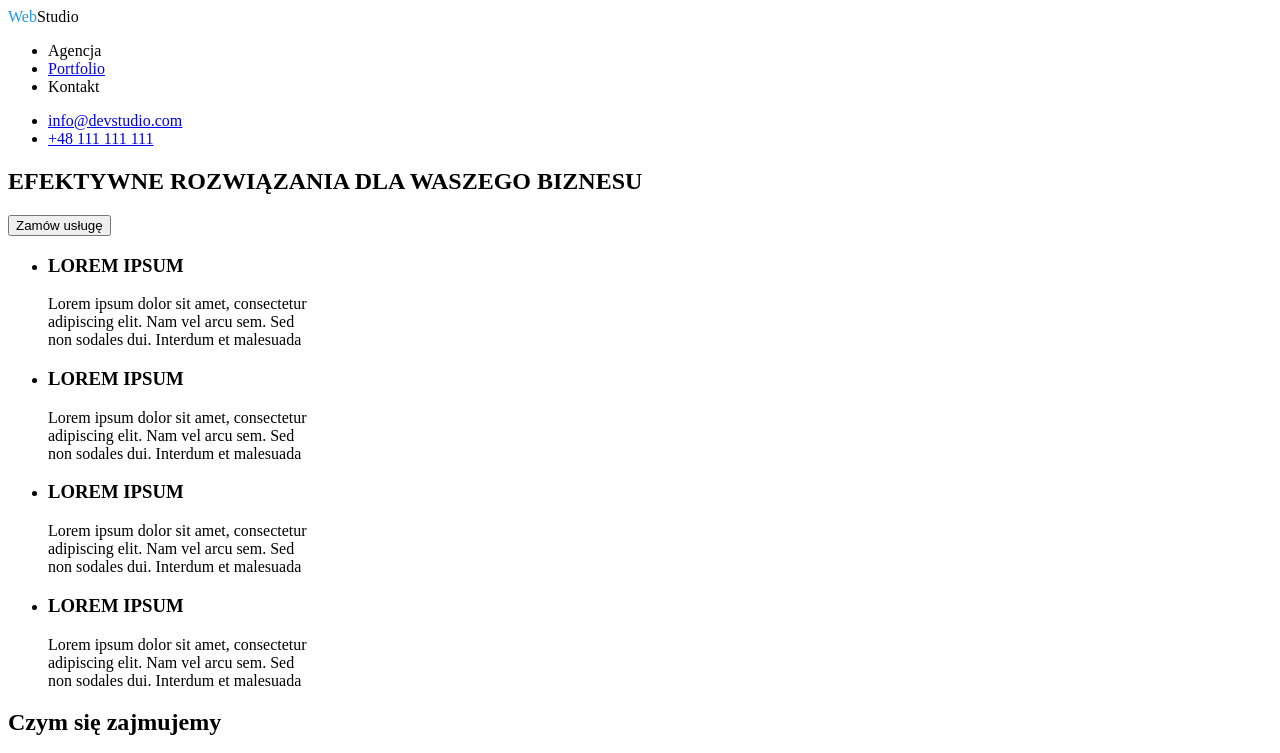
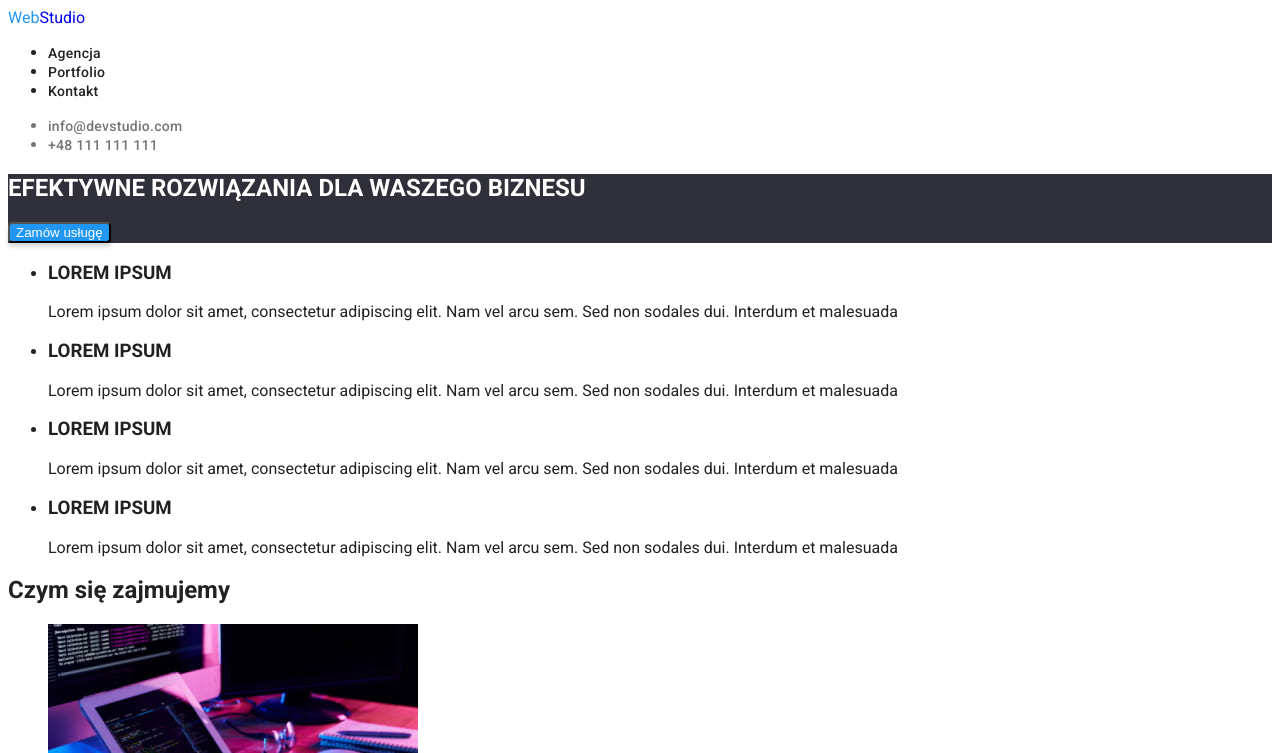
Before and after one commit to Krzysztof-Wieliczko/goit-markup-hw-02, a plain HTML site: page index.html in a window 1280 px wide. Shown: the top 753 px of the page. Drawn offline with Linux system fonts and the light colour scheme; files that its build step writes are made by us from their sources.

Commit message:
s
Update C2-C10

```diff
--- a/css/style.css
+++ b/css/style.css
@@ -1,2 +1,91 @@
-font-family: "Raleway", sans-serif;
-font-family: "Roboto", sans-serif;
+/* Colors
+Background */
+
+.background-menu-color {
+  background-color: #ffffff;
+}
+
+.background-table-color {
+  background-color: #2f303a;
+}
+
+.background-main-color {
+  background-color: #e5e5e5;
+}
+
+.background-team-color {
+  background-color: #f5f4fa;
+}
+
+/* Text color */
+
+#text-color-white {
+  color: #ffffff;
+}
+
+#text-color-black {
+  color: #212121;
+}
+
+#text-color-web {
+  color: #2196f3;
+}
+
+#text-color-header-contact {
+  color: #757575;
+}
+
+/* Global */
+header nav a:any-link {
+  text-decoration: none;
+  color: #212121;
+}
+
+header div a:any-link {
+  text-decoration: none;
+  color: #757575;
+}
+
+footer a:any-link {
+  text-decoration: none;
+  color: rgba(255, 255, 255, 0.6);
+}
+
+body {
+  font-family: "Raleway", sans-serif;
+  font-family: "Roboto", sans-serif;
+  color: #212121;
+}
+
+/* Index.html
+Agencja - Portfolio - Kontakty - Phone Number - Mail */
+.link-type-subpage {
+  font-weight: 500;
+  font-size: 14px;
+  line-height: 16px;
+  letter-spacing: 0.02em;
+}
+
+.link-type-subpage:focus,
+.link-type-subpage:hover {
+  color: #2196f3;
+  cursor: pointer;
+}
+
+.buttom-type-order {
+  background: #2196f3;
+  box-shadow: 0px 4px 4px rgba(0, 0, 0, 0.15);
+  border-radius: 4px;
+  color: #ffffff;
+}
+
+/* Portfolio */
+/* Buttons to filtr projects and order */
+.button-type-filtr:focus,
+.button-type-filtr:hover {
+  box-shadow: 0px 3px 1px rgba(0, 0, 0, 0.1), 0px 1px 2px rgba(0, 0, 0, 0.08),
+    0px 2px 2px rgba(0, 0, 0, 0.12);
+  background-color: #2196f3;
+  color: white;
+  cursor: pointer;
+}
--- a/index.html
+++ b/index.html
@@ -5,100 +5,98 @@
     <meta charset="UTF-8" />
     <meta http-equiv="X-UA-Compatible" content="IE=edge" />
     <meta name="viewport" content="width=device-width, initial-scale=1.0" />
-    <title>WebStudio</title>
-    <!-- Link z połączeniami -->
-    <link href="/style/style.css" rel="stylesheet" />
-    <link href="/style/style.css" rel="stylesheet" />
+    <title>Studio</title>
     <link rel="preconnect" href="https://fonts.googleapis.com" />
     <link rel="preconnect" href="https://fonts.gstatic.com" crossorigin />
     <link
       href="https://fonts.googleapis.com/css2?family=Raleway:ital,wght@1,700&family=Roboto:wght@400;500;700;900&display=swap"
       rel="stylesheet"
+    />
+    <link href="/css/style.css" rel="stylesheet" />
   </head>
-  <body>
+  <body class="background-color">
     <!-- Menu strony -->
-    <header>
-      <a href="index.html" style="text-decoration: none"
-        ><span style="color: #2196f3">Web</span
-        ><span style="color: #000000">Studio</span></a
+    <header class="background-menu-color">
+      <a href="/index.html" style="text-decoration: none"
+        ><span id="text-color-web">Web</span><span>Studio</span></a
       >
       <nav>
         <ul>
-          <li><a>Agencja</a></li>
-          <li><a href="/portfolio.html">Portfolio</a></li>
-          <li><a>Kontakt</a></li>
+          <li>
+            <a href="/index.html" class="link-type-subpage">Agencja</a>
+          </li>
+          <li>
+            <a href="/portfolio.html" class="link-type-subpage">Portfolio</a>
+          </li>
+          <li><a class="link-type-subpage">Kontakt</a></li>
         </ul>
       </nav>
-      <ul>
+      <div>
+        <ul id="text-color-header-contact">
           <li>
-          <a href="mailto:info@devstudio.com">info@devstudio.com</a>
+            <a href="mailto:info@devstudio.com" class="link-type-subpage"
+              >info@devstudio.com</a
+            >
           </li>
-        <li><a href="tel:+48111111111">+48 111 111 111</a></li>
+          <li>
+            <a href="tel:+48111111111" class="link-type-subpage"
+              >+48 111 111 111</a
+            >
+          </li>
         </ul>
+      </div>
     </header>
     <main>
-      <section>
-        <h1>EFEKTYWNE ROZWIĄZANIA DLA WASZEGO BIZNESU</h1>
-        <button type="button">Zamów usługę</button>
+      <section class="background-table-color">
+        <h1 id="text-color-white">EFEKTYWNE ROZWIĄZANIA DLA WASZEGO BIZNESU</h1>
+        <button type="button" class="buttom-type-order">Zamów usługę</button>
       </section>
       <!-- Lorem Ipsum - treści informacyjne - rozwinięte będą w przyszłych wersjach -->
-      <section>
+      <section class="background-menu-color">
         <ul>
           <li>
             <h3>LOREM IPSUM</h3>
             <p>
-              Lorem ipsum dolor sit amet, consectetur
-              <br />
-              adipiscing elit. Nam vel arcu sem. Sed
-              <br />
-              non sodales dui. Interdum et malesuada
+              Lorem ipsum dolor sit amet, consectetur adipiscing elit. Nam vel
+              arcu sem. Sed non sodales dui. Interdum et malesuada
             </p>
           </li>
 
           <li>
             <h3>LOREM IPSUM</h3>
             <p>
-              Lorem ipsum dolor sit amet, consectetur
-              <br />
-              adipiscing elit. Nam vel arcu sem. Sed
-              <br />
-              non sodales dui. Interdum et malesuada
+              Lorem ipsum dolor sit amet, consectetur adipiscing elit. Nam vel
+              arcu sem. Sed non sodales dui. Interdum et malesuada
             </p>
           </li>
 
           <li>
             <h3>LOREM IPSUM</h3>
             <p>
-              Lorem ipsum dolor sit amet, consectetur
-              <br />
-              adipiscing elit. Nam vel arcu sem. Sed
-              <br />
-              non sodales dui. Interdum et malesuada
+              Lorem ipsum dolor sit amet, consectetur adipiscing elit. Nam vel
+              arcu sem. Sed non sodales dui. Interdum et malesuada
             </p>
           </li>
 
           <li>
             <h3>LOREM IPSUM</h3>
             <p>
-              Lorem ipsum dolor sit amet, consectetur
-              <br />
-              adipiscing elit. Nam vel arcu sem. Sed
-              <br />
-              non sodales dui. Interdum et malesuada
+              Lorem ipsum dolor sit amet, consectetur adipiscing elit. Nam vel
+              arcu sem. Sed non sodales dui. Interdum et malesuada
             </p>
           </li>
         </ul>
       </section>
       <!-- Sekcja ze zdjęciami opisującymi czym się zajmujemy. -->
       <section>
-        <h2>Czym się zajmujemy</h2>
+        <h2 id="text-color-black">Czym się zajmujemy</h2>
 
         <ul>
           <li>
             <img
               width="370"
               height="294"
-              src="images/keyboard-typing.jpg"
+              src="images/keyboardtyping.jpg"
               alt="Pisanie na klawiaturze"
             />
           </li>
@@ -106,7 +104,7 @@
             <img
               width="370"
               height="294"
-              src="images/testing-app-on-phone.jpg"
+              src="images/testingapponphone.jpg"
               alt="Testowanie aplikacji mobilnej na telefonie"
             />
           </li>
@@ -114,20 +112,20 @@
             <img
               width="370"
               height="294"
-              src="images/tablet-choosing-colors.jpg"
+              src="images/tabletchoosingcolors.jpg"
               alt="Paleta kolorów na tablecie"
             />
           </li>
         </ul>
       </section>
-      <section>
+      <section class="background-team-color">
         <h2>Nasz Zespół</h2>
         <ul>
           <li>
             <img
               width="270"
               height="260"
-              src="images/team-product-designer.jpg"
+              src="images/teamproductdesigner.jpg"
               alt="mezczyzna z okularami"
             />
           </li>
@@ -135,7 +133,7 @@
             <img
               width="270"
               height="260"
-              src="images/team-frontend-developer.jpg"
+              src="images/teamfrontenddeveloper.jpg"
               alt="kobieta z okularami"
             />
           </li>
@@ -143,7 +141,7 @@
             <img
               width="270"
               height="260"
-              src="images/team-marketing.jpg"
+              src="images/teammarketing.jpg"
               alt="mezczyzna"
             />
           </li>
@@ -151,7 +149,7 @@
             <img
               width="270"
               height="260"
-              src="images/team-ui-designer.jpg"
+              src="images/teamuidesigner.jpg"
               alt="mezczyzna z okularami"
             />
           </li>
@@ -159,22 +157,24 @@
       </section>
     </main>
 
-    <footer>
-      <ul>
-        <li>
-          <a href="index.html" style="text-decoration: none"
-            ><span style="color: #2196f3">Web</span
-            ><span style="color: #000000">Studio</span></a
+    <footer class="background-table-color">
+      <a href="/index.html" style="text-decoration: none"
+        ><span id="text-color-web">Web</span
+        ><span id="text-color-white">Studio</span></a
       >
-        </li>
+      <ul id="text-color-white">
         <li>
           <address>m. Warszawa, Aleje Jerozolimskie 21</address>
         </li>
         <li>
-          <a href="mailto:info@example.com">info@example.com</a>
+          <a href="mailto:info@example.com" class="link-type-subpage"
+            >info@example.com</a
+          >
         </li>
         <li>
-          <a href="tel:+48111111111">+48 111 111 111</a>
+          <a href="tel:+48111111111" class="link-type-subpage"
+            >+48 111 111 111</a
+          >
         </li>
       </ul>
     </footer>
```
Also changed, not shown: portfolio.html (+29 -16 lines), images/growingbusiness.jpg (added), images/img (1).jpg (added), images/img (2).jpg (added), images/inspirationshasnoborder.jpg (added), images/keyboardtyping.jpg (renamed from images/keyboard-typing.jpg), images/magazynlimitededition.jpg (added), images/projectboxes.jpg (added), images/projectlab.jpg (added), images/projektprime.jpg (added), images/tabletchoosingcolors.jpg (renamed from images/tablet-choosing-colors.jpg), images/teamfrontenddeveloper.jpg (renamed from images/team-frontend-developer.jpg), images/teammarketing.jpg (renamed from images/team-marketing.jpg), images/teamproductdesigner.jpg (renamed from images/team-product-designer.jpg), 3 more files. Lines whose indentation alone changed are shown as unchanged.
